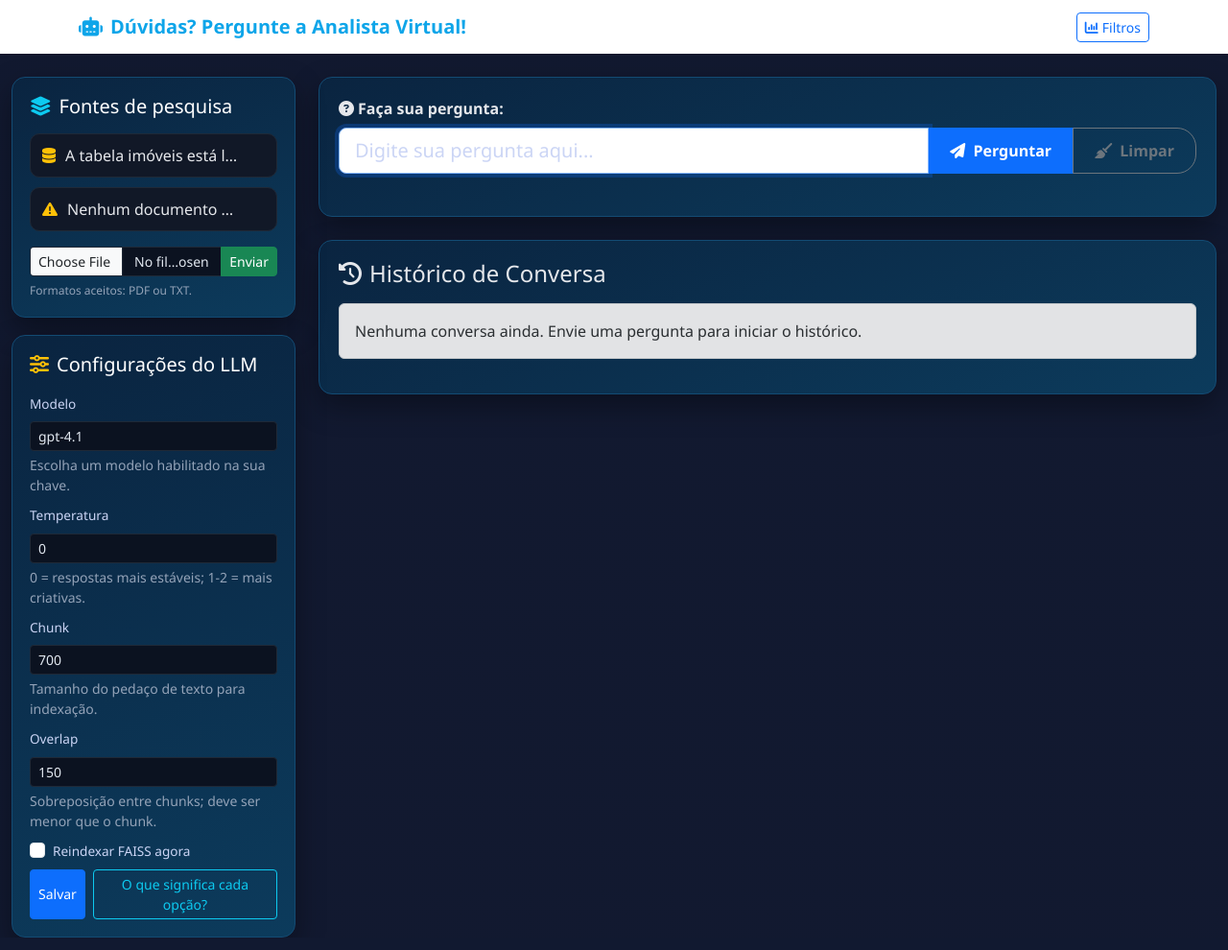
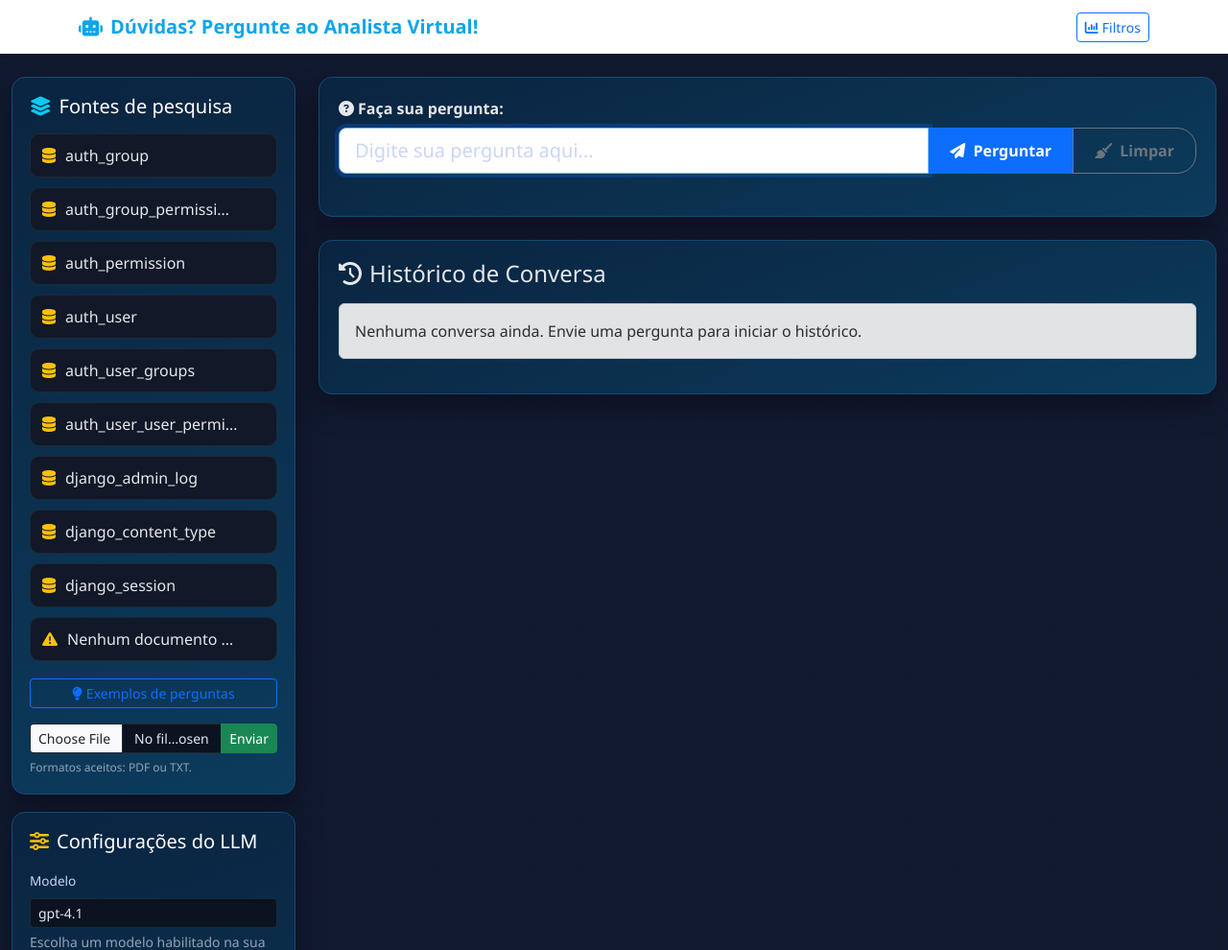
Before and after one commit to andreportol/ASSISTENTE_SINTER, a Django app: page / in a window 1280 px wide. Shown: the top 990 px of the page at 96% size. Run offline with Django 5.2, Linux system fonts and the light colour scheme.

Commit message:
Adicionando um modal para exemplos de perguntas.

```diff
--- a/app/core/templates/core/base.html
+++ b/app/core/templates/core/base.html
@@ -14,7 +14,7 @@
     <nav class="navbar navbar-expand-lg navbar-light bg-white shadow-sm mb-4">
         <div class="container">
             <a class="navbar-brand" href="{% url 'core-index' %}">
-                <i class="fas fa-robot me-2"></i>{% block nav_title %}Dúvidas? Pergunte a Analista Virtual!{% endblock %}
+                <i class="fas fa-robot me-2"></i>{% block nav_title %}Dúvidas? Pergunte ao Analista Virtual!{% endblock %}
             </a>
             <div class="ms-auto">
                 {% block nav_actions %}
--- a/app/core/templates/core/sidebar.html
+++ b/app/core/templates/core/sidebar.html
@@ -3,12 +3,23 @@
         <i class="fas fa-layer-group me-2 text-info"></i>Fontes de pesquisa
     </h5>
     <ul>
-        <li>
-            <div class="doc-meta">
-                <i class="fas fa-database text-warning"></i>
-                <span class="doc-name">A tabela imóveis está liberada para pesquisa via agente SQL.</span>
-            </div>
-        </li>
+        {% if available_tables %}
+            {% for table in available_tables %}
+                <li>
+                    <div class="doc-meta">
+                        <i class="fas fa-database text-warning"></i>
+                        <span class="doc-name">{{ table }}</span>
+                    </div>
+                </li>
+            {% endfor %}
+        {% else %}
+            <li>
+                <div class="doc-meta">
+                    <i class="fas fa-database text-warning"></i>
+                    <span class="doc-name">Nenhuma tabela disponível para consulta.</span>
+                </div>
+            </li>
+        {% endif %}
         {% if available_docs %}
             {% for doc in available_docs %}
                 <li>
@@ -39,6 +50,9 @@
             </li>
         {% endif %}
     </ul>
+    <button class="btn btn-sm btn-outline-primary w-100 mt-2" type="button" data-bs-toggle="modal" data-bs-target="#examples-modal">
+        <i class="fas fa-lightbulb me-1"></i>Exemplos de perguntas
+    </button>
     <form method="post" enctype="multipart/form-data" class="upload-form">
         {% csrf_token %}
         <div class="input-group input-group-sm">
@@ -109,3 +123,60 @@
         </div>
     </form>
 </div>
+
+<div class="modal fade" id="examples-modal" tabindex="-1" aria-labelledby="examples-modal-label" aria-hidden="true">
+    <div class="modal-dialog modal-lg modal-dialog-scrollable">
+        <div class="modal-content">
+            <div class="modal-header">
+                <h5 class="modal-title text-dark" id="examples-modal-label">
+                    <i class="fas fa-lightbulb me-2 text-dark"></i>Exemplos de perguntas
+                </h5>
+                <button type="button" class="btn-close" data-bs-dismiss="modal" aria-label="Close"></button>
+            </div>
+            <div class="modal-body">
+                {% if available_tables %}
+                    <p class="text-muted mb-3">Exemplos baseados nas tabelas liberadas para consulta.</p>
+                    <ul class="list-group mb-4">
+                        {% for table in available_tables|slice:":5" %}
+                            <li class="list-group-item">
+                                <strong>{{ table }}</strong>
+                                <div class="small text-muted mt-1">
+                                    Quantos registros existem na tabela {{ table }}?
+                                </div>
+                                <div class="small text-muted">
+                                    Gere um relatório em PDF com o resumo da tabela {{ table }}.
+                                </div>
+                                <div class="small text-muted">
+                                    Crie um gráfico com a contagem por categoria na tabela {{ table }}.
+                                </div>
+                            </li>
+                        {% endfor %}
+                    </ul>
+                {% else %}
+                    <div class="alert alert-secondary" role="alert">
+                        Nenhuma tabela disponível para gerar exemplos.
+                    </div>
+                {% endif %}
+                {% if available_docs %}
+                    <p class="text-muted mb-2">Exemplos baseados nos documentos carregados.</p>
+                    <ul class="list-group">
+                        {% for doc in available_docs|slice:":5" %}
+                            <li class="list-group-item">
+                                <strong>{{ doc }}</strong>
+                                <div class="small text-muted mt-1">
+                                    Resuma os pontos principais do documento {{ doc }}.
+                                </div>
+                                <div class="small text-muted">
+                                    Extraia os dados relevantes do documento {{ doc }}.
+                                </div>
+                            </li>
+                        {% endfor %}
+                    </ul>
+                {% endif %}
+            </div>
+            <div class="modal-footer">
+                <button type="button" class="btn btn-outline-secondary" data-bs-dismiss="modal">Fechar</button>
+            </div>
+        </div>
+    </div>
+</div>
--- a/app/core/views.py
+++ b/app/core/views.py
@@ -879,6 +879,7 @@ def index(request):
     # inverte para mostrar as últimas no topo
     display_history = list(reversed(display_history))
     available_docs = sorted([p.name for p in docs_dir.glob("*") if p.is_file()])
+    available_tables = sorted(_get_authorized_tables())
 
     return render(
         request,
@@ -893,6 +894,7 @@ def index(request):
             "rules_path": getattr(settings, "CORE_RULES_PATH", None) or os.getenv("CORE_RULES_PATH"),
             "using_postgres": "postgresql" in settings.DATABASES.get("default", {}).get("ENGINE", ""),
             "available_docs": available_docs,
+            "available_tables": available_tables,
             "docs_dir": str(docs_dir),
             "history": display_history,
             "chart_data": chart_data,
```
